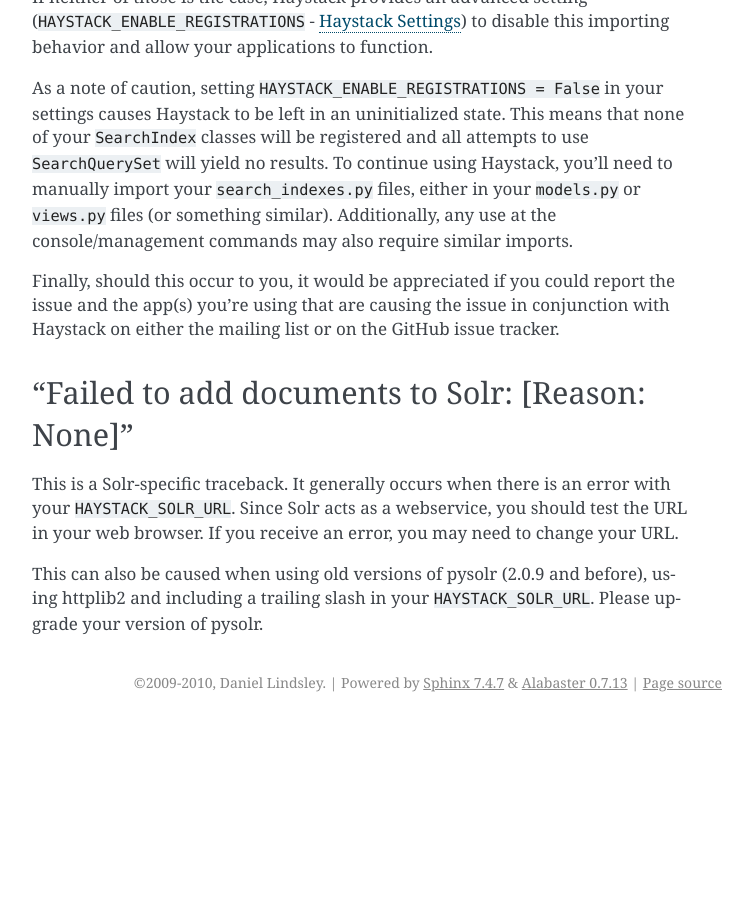
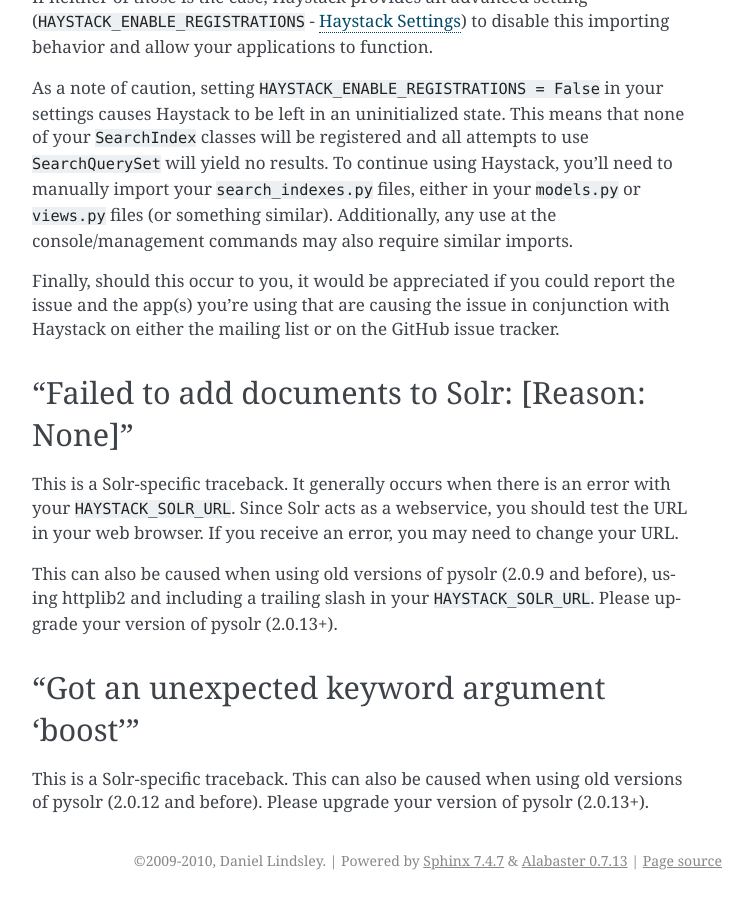
Before and after one commit to django-haystack/django-haystack, a Sphinx documentation site: the page built from docs/debugging.rst, in a window 1280 px wide and 900 px high, scrolled down 2762 px. Shown: the whole window, without its empty margins (388-1141 px from the left). Built offline with Sphinx 7.4.7, drawn with Linux system fonts in a browser that asks for light colours; before the commit the page ends 3484 px from its top, so only the background shows below that; some of the changed text lies outside the part shown.

Commit message:
Updated the pysolr dependency docs & added a debugging note about boost support.

```diff
--- a/docs/debugging.rst
+++ b/docs/debugging.rst
@@ -143,4 +143,12 @@ change your URL.
 
 This can also be caused when using old versions of pysolr (2.0.9 and before),
 using httplib2 and including a trailing slash in your ``HAYSTACK_SOLR_URL``.
-Please upgrade your version of pysolr.
+Please upgrade your version of pysolr (2.0.13+).
+
+
+"Got an unexpected keyword argument 'boost'"
+============================================
+
+This is a Solr-specific traceback. This can also be caused when using old
+versions of pysolr (2.0.12 and before). Please upgrade your version of
+pysolr (2.0.13+).
--- a/docs/installing_search_engines.rst
+++ b/docs/installing_search_engines.rst
@@ -25,7 +25,7 @@ You'll need to revise your schema. You can generate this from your application
 it in ``apache-solr-1.3.0/example/solr/conf/schema.xml``. Then restart Solr.
 
 You'll also need a Solr binding, ``pysolr``. The official ``pysolr`` package,
-distributed via PyPI, is the best version to use (2.0.9+). Place ``pysolr.py``
+distributed via PyPI, is the best version to use (2.0.13+). Place ``pysolr.py``
 somewhere on your ``PYTHONPATH``.
 
 .. note::
```
